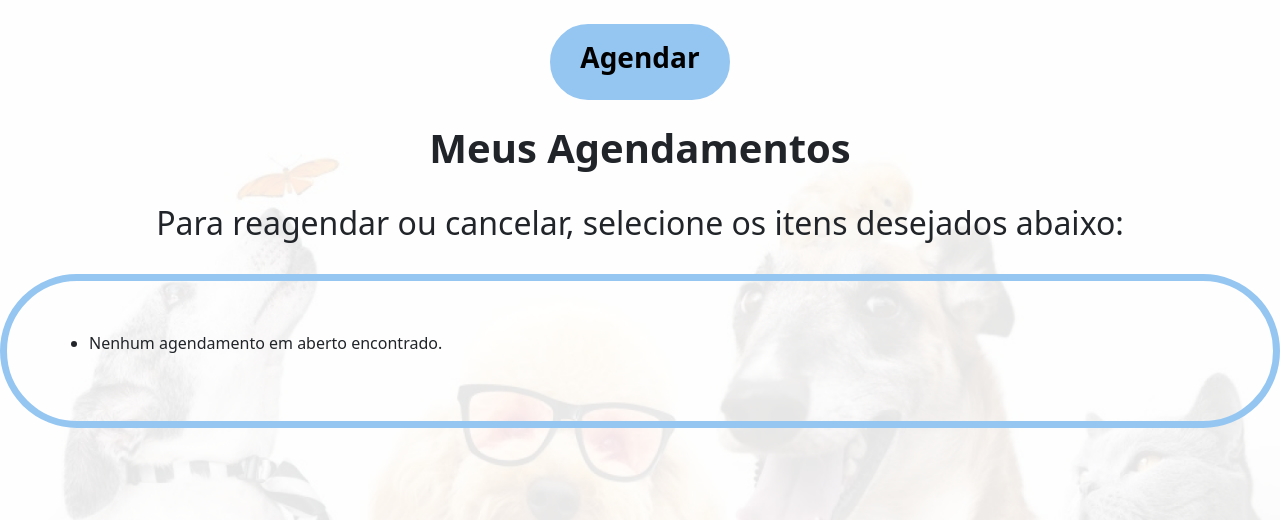
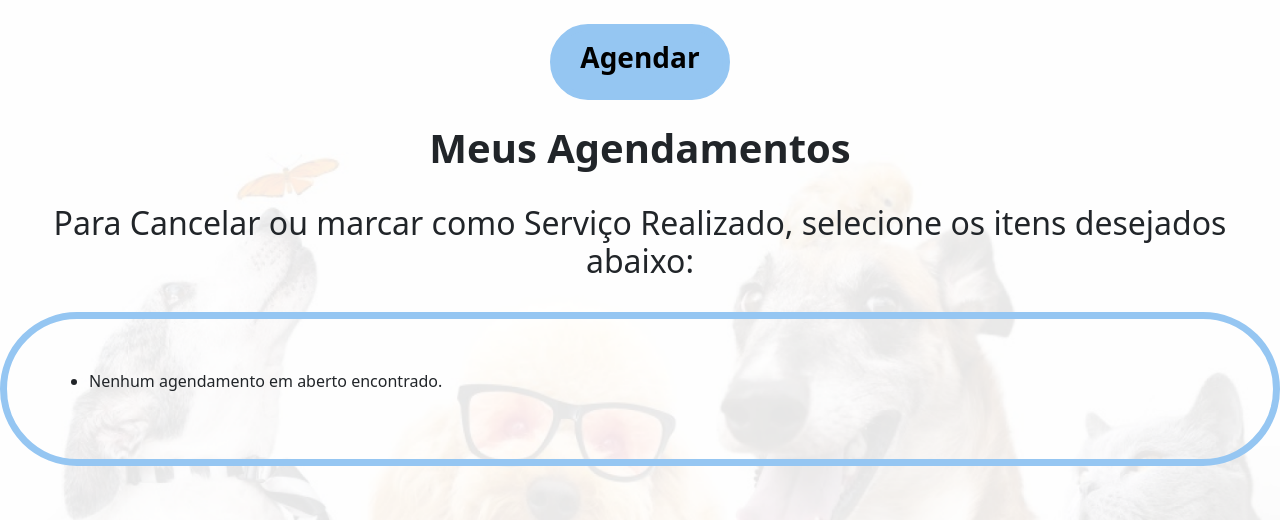
Before and after one commit to Valdelainecristinaribeiro/PI-4-Petshop, a Django app: page /visualizar_agendamentos/ in a window 1280 px wide. Shown: the part 102-622 px from the top of the page. Run offline with Django 5.2, Linux system fonts and the light colour scheme; data comes from the database, SQL or seed files in the repository; both versions use the stored data as it was after the commit.

Commit message:
banco atualizado

```diff
--- a/Shop/Aplicativo/templates/visualizar_agendamentos.html
+++ b/Shop/Aplicativo/templates/visualizar_agendamentos.html
@@ -100,7 +100,7 @@ integrity="sha384-EVSTQN3/azprG1Anm3QDgpJLIm9Nao0Yz1ztcQTwFspd3yD65VohhpuuCOmLAS
     </div>
     <br>
     <h1 class="text-center"><b>Meus Agendamentos</b></h1><br>
-    <h2 class="text-center">Para reagendar ou cancelar, selecione os itens desejados abaixo:</h2><br>
+    <h2 class="text-center">Para  Cancelar ou marcar  como Serviço Realizado, selecione os itens desejados abaixo:</h2><br>
     <div class="container-wrapper">
         <div class="custom-container">
             <ul>
```
Also changed, not shown: Shop/db.sqlite3.
